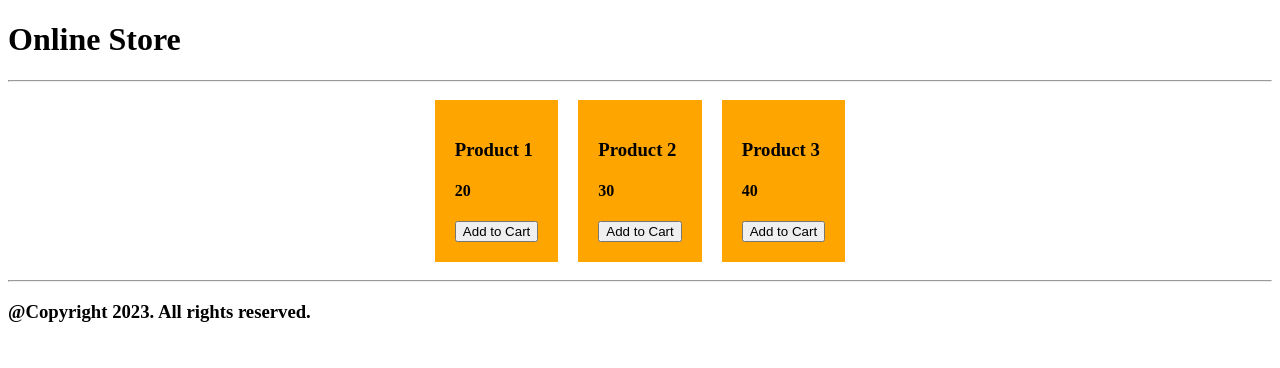
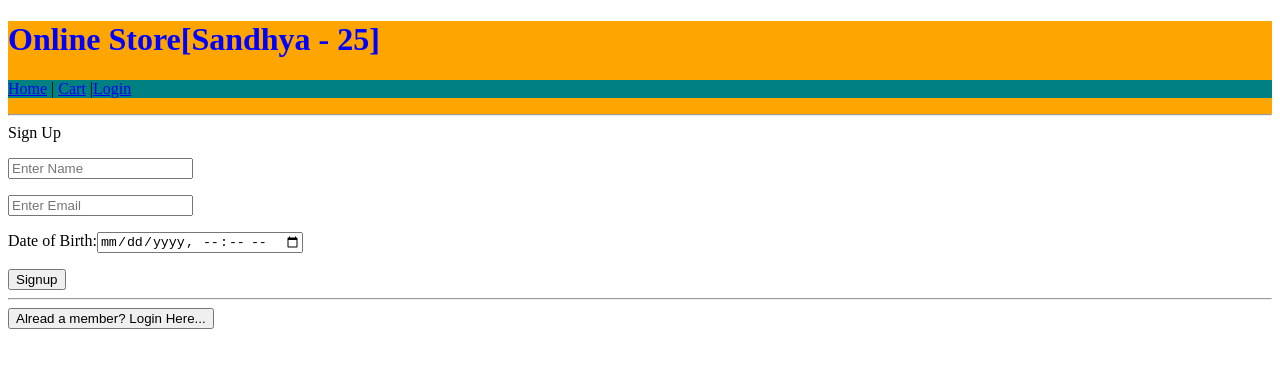
Before and after one commit to sandhyabaddam54/frontend-ntc, a React (Create React App) app: page /signup in a window 1280 px wide. Shown: the top 368 px of the page. Built offline with nearby package versions, Linux system fonts and the light colour scheme; the HTML template or start-up script is replaced by a standard one.

Commit message:
props and in between components

```diff
--- a/package.json
+++ b/package.json
@@ -36,5 +36,8 @@
       "last 1 firefox version",
       "last 1 safari version"
     ]
+  },
+  "devDependencies": {
+    "react-router-dom": "^7.0.1"
   }
 }
--- /dev/null
+++ b/src/App.js
@@ -0,0 +1,24 @@
+import React from 'react'
+import Header from './Header'
+import Main from './Main'
+import Footer from './Footer'
+import { BrowserRouter, Routes, Route, Link } from 'react-router-dom'
+import Cart from './Cart'
+import Login from './Login'
+import Signup from './Signup'
+export default function App() {
+  return (
+    <div>
+      <BrowserRouter>
+      <Header name ="Sandhya" age = {25}/>
+      <Routes>
+        <Route index element= {<Main />} />
+        <Route path='main' element = {<Main />} />
+        <Route path='cart' element= {<Cart />} />
+        <Route path='login' element= {<Login />} />
+        <Route path='signup' element={<Signup />} />
+      </Routes>
+      </BrowserRouter>
+    </div>
+  )
+}
--- /dev/null
+++ b/src/Cart.js
@@ -0,0 +1,9 @@
+import React from 'react'
+
+export default function Cart() {
+  return (
+    <div>
+      Cart
+    </div>
+  )
+}
--- /dev/null
+++ b/src/Header.css
@@ -0,0 +1,3 @@
+.header {
+    background-color: orange;
+}
--- a/src/Header.js
+++ b/src/Header.js
@@ -1,9 +1,17 @@
 import React from 'react'
-
-export default function Header() {
+import { Link } from 'react-router-dom'
+import "./Header.css"
+export default function Header(props) {
+  const myStyle = {
+    backgroundColor: 'teal'
+  }
   return (
-    <div>
-      <h1>Online Store</h1>
+    <div className='header'>
+      <h1 style={{color:'blue'}}>Online Store[{props.name} - {props.age}]</h1>
+      <p style={myStyle}>
+        <Link to="/main">Home</Link> | <Link to="/cart">Cart</Link> |
+        <Link to="/login">Login</Link>
+      </p>
       <hr></hr>
     </div>
   )
--- /dev/null
+++ b/src/Login.js
@@ -0,0 +1,18 @@
+import React from 'react'
+import { useNavigate } from 'react-router-dom'
+export default function Login() {
+    const navigate = useNavigate();
+    const handleSubmit = () => {
+          navigate("/signup")
+    }
+  return (
+    <div>
+      Login
+      <p><input type='text' placeholder='Enter email' /></p>
+      <p><input type='password' placeholder='Enter password' /></p>
+      <button>Login</button>
+      <hr></hr>
+      <button onClick={handleSubmit}>Create Account</button>
+    </div>
+  )
+}
--- a/src/Main.js
+++ b/src/Main.js
@@ -11,9 +11,9 @@ export default function Main() {
     <div className='row'>
       {
         products.map((value, index) => (
-          <div className='box'>
+          <div key={index} className='box'>
             <h3>{value.name}</h3>
-            <h4> {value.price}</h4>
+            <h4> ${value.price}</h4>
             <button>Add to Cart</button>
             </div>
         ))
--- /dev/null
+++ b/src/Signup.js
@@ -0,0 +1,22 @@
+import React from 'react'
+import { useNavigate } from 'react-router-dom'
+
+export default function Signup() {
+    const Navigate = useNavigate()
+    const toLogin = () => {
+         Navigate("/login");
+    };
+  return (
+    <div>
+      Sign Up
+      <p><input type='text' placeholder='Enter Name' /></p>
+      <p><input type='text' placeholder='Enter Email' /></p>
+      <p>
+        Date of Birth:<input type='datetime-local' /></p>
+        <button>Signup</button>
+        <hr></hr>
+        <button onClick={toLogin}>Alread a member? Login Here...</button>
+
+    </div>
+  )
+}
--- a/src/index.js
+++ b/src/index.js
@@ -1,7 +1,5 @@
 import ReactDOM from 'react-dom/client';
-import Footer from './Footer';
-import Main from './Main';
-import Header from './Header';
+import App from './App';
 
 const root = ReactDOM.createRoot(document.getElementById('root'));
-root.render(<><Header/><Main/><Footer/></>);
+root.render(<App />);
```
Also changed, not shown: 1 other file (tests, documents, lock files or other folders).
